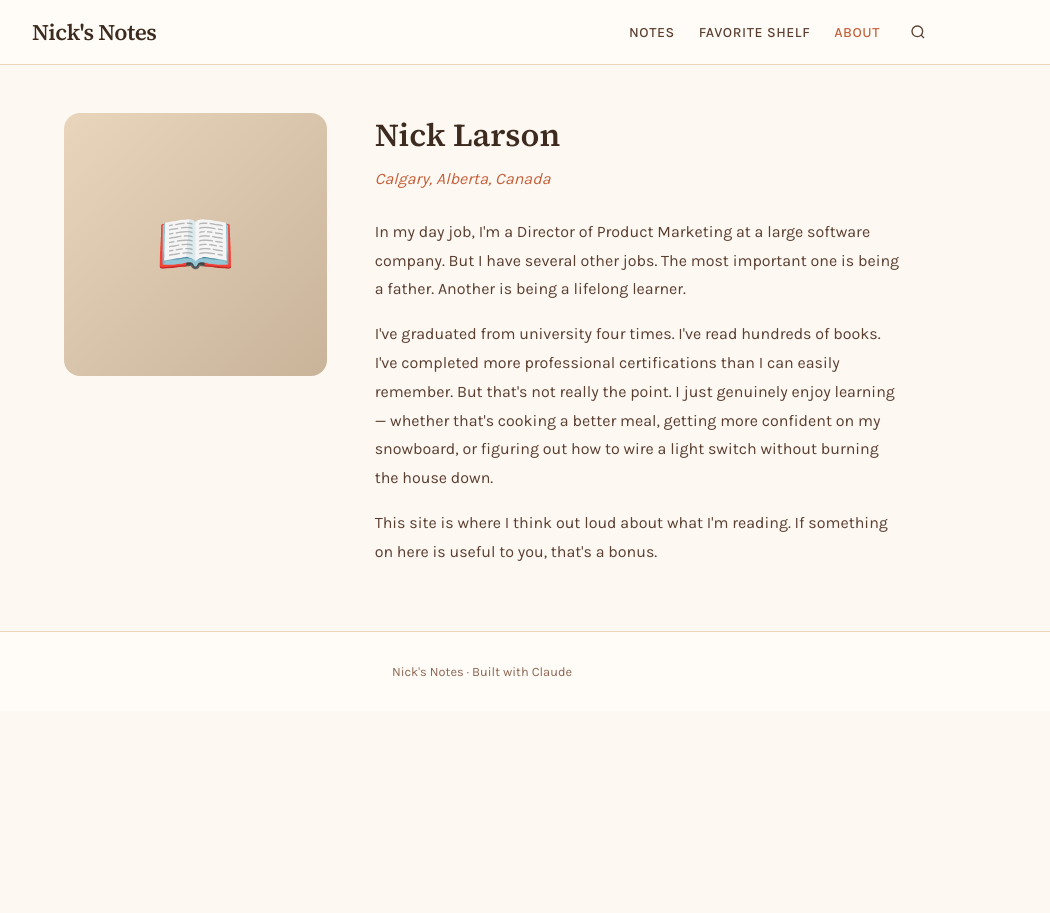
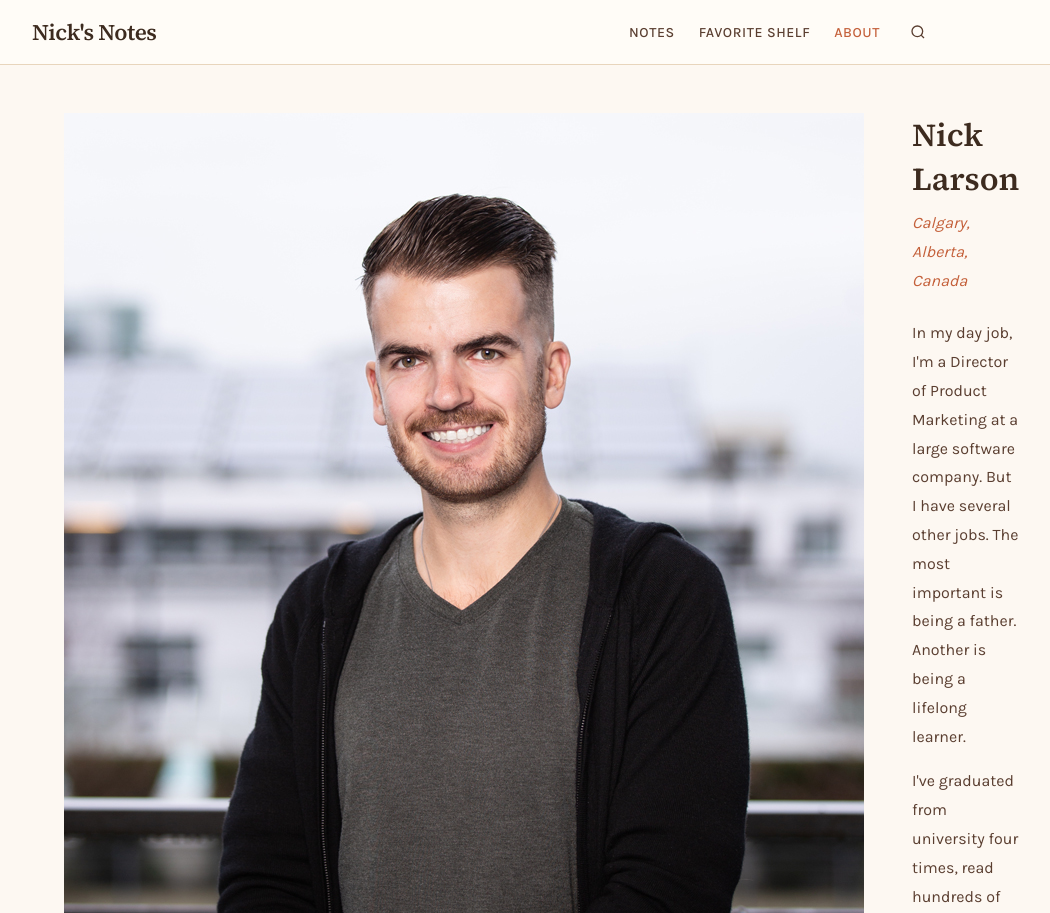
Before and after one commit to nickrwlarson/nicks-notes, a plain HTML site: page about.html in a window 1280 px wide. Shown: the top 913 px of the page, without its empty margins (158-1208 px from the left). Before the commit the page ends 800 px from the top, so only its background shows below. Drawn offline with Linux system fonts and the light colour scheme.

Commit message:
Revise about section for improved clarity
Updated the content in the about section to enhance clarity and readability.

```diff
--- a/about.html
+++ b/about.html
@@ -15,14 +15,35 @@
 
 <div class="container">
   <div class="about-grid">
-    <div class="about-avatar">📖</div>
+
+    <div class="about-photo-wrap">
+      <!-- Once you've uploaded your photo to GitHub, replace "your-photo.jpg"
+           with whatever you named the file. Example: nick.jpg -->
+      <img
+        src="images/nick.jpg"
+        alt="Nick Larson"
+        class="about-photo"
+        onerror="this.outerHTML='<div class=\'about-avatar\'>📖</div>'"
+      >
+    </div>
+
     <div class="about-content">
       <h1>Nick Larson</h1>
       <p class="tagline">Calgary, Alberta, Canada</p>
-      <p>In my day job, I'm a Director of Product Marketing at a large software company. But I have several other jobs. The most important one is being a father. Another is being a lifelong learner.</p>
-      <p>I've graduated from university four times. I've read hundreds of books. I've completed more professional certifications than I can easily remember. But that's not really the point. I just genuinely enjoy learning — whether that's cooking a better meal, getting more confident on my snowboard, or figuring out how to wire a light switch without burning the house down.</p>
-      <p>This site is where I think out loud about what I'm reading. If something on here is useful to you, that's a bonus.</p>
+
+      <p>In my day job, I'm a Director of Product Marketing at a large software company. But I have several other jobs. The most important is being a father. Another is being a lifelong learner.</p>
+
+      <p>I've graduated from university four times, read hundreds of books, and completed more professional certifications than I can easily remember. But that's not really the point. I simply enjoy learning — whether that's cooking a better meal, getting more confident on my snowboard, or figuring out how to wire a light switch without burning the house down.</p>
+
+      <p>For the last decade, I've been refining how I read. Not just consuming as many books as possible, but trying to turn their ideas into lessons I can actually use.</p>
+
+      <p>I highlight heavily, leave tabs, and take copious notes on my iPad. Over time, I started sharing these notes with friends and colleagues, who found them helpful for discovering new ideas and deciding what to read next.</p>
+
+      <p>Every post here is primarily for me. Writing is how I think. Publishing simply forces me to sharpen those thoughts and hold myself accountable.</p>
+
+      <p>If it helps you discover a great book, decide one isn't worth your time, or pick up an interesting idea along the way, that's a bonus.</p>
     </div>
+
   </div>
 </div>
 
```
